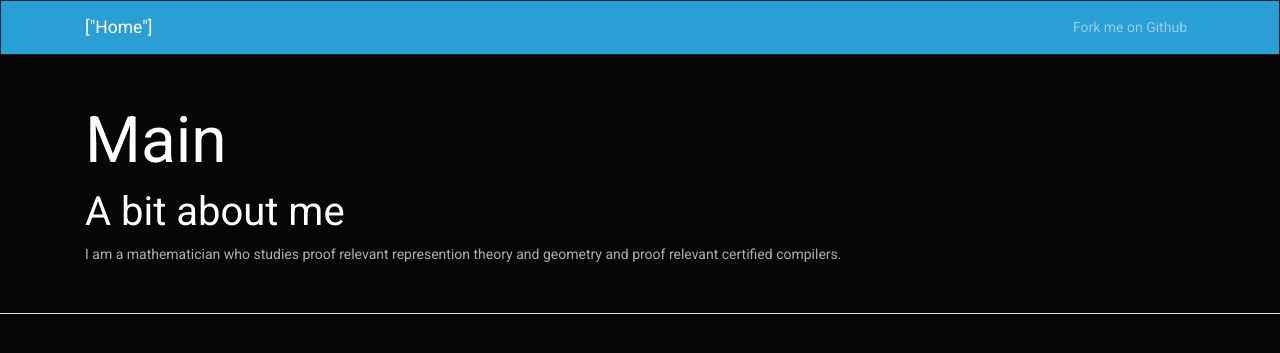
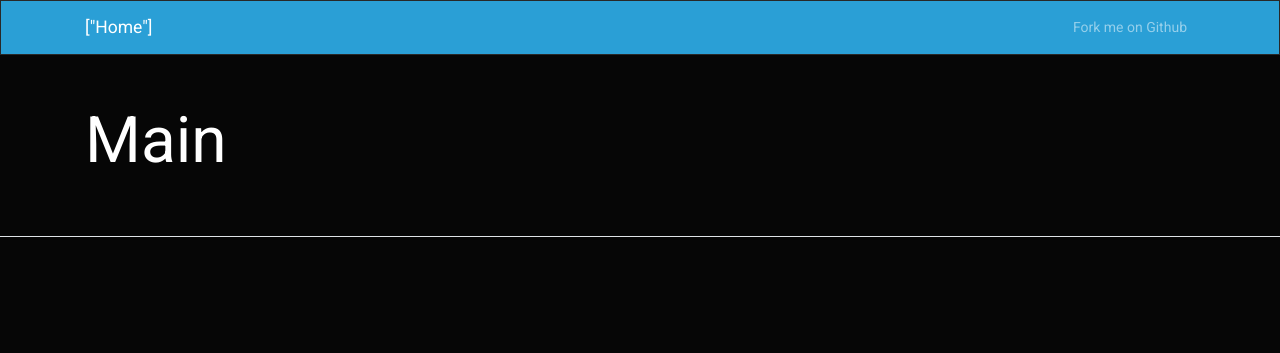
Before and after one commit to pstetson53/pstetson53.github.io, a Jekyll site: the page built from index.md, in a window 1280 px wide. Shown: the top 353 px of the page. Built offline with Jekyll 4.4.1, drawn with Linux system fonts in a browser that asks for light colours.

Commit message:
Update page.html

```diff
--- a/_layouts/page.html
+++ b/_layouts/page.html
@@ -6,11 +6,4 @@ layout: default
   <header>
     <h1>{{ page.title | escape }}</h1>
   </header>
-
-
-  <section>
-    <h3>A bit about me</h3>
-    I am a mathematician who studies proof relevant represention theory and geometry and  proof relevant certified compilers.
-  </section>
-
 </article>
```
